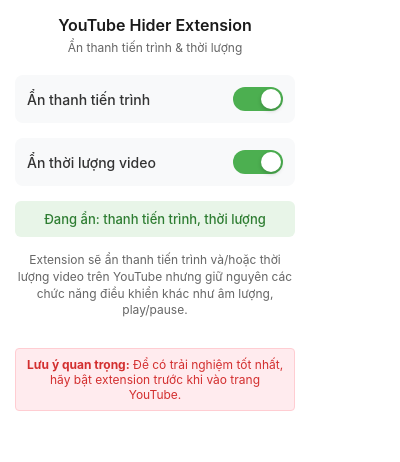
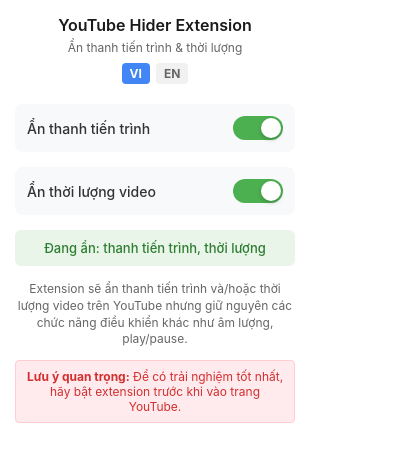
Before and after one commit to PhanKydeptrai/TubeTuner, a browser extension: page popup.html in a window 400 px wide. Drawn offline with Linux system fonts and the light colour scheme.

Commit message:
Add language selection feature and update UI translations

```diff
--- a/popup.html
+++ b/popup.html
@@ -25,6 +25,29 @@
             font-size: 12px;
             color: #666;
             margin: 5px 0 0 0;
+        }
+
+        .language-selector {
+            display: flex;
+            justify-content: center;
+            margin-top: 8px;
+        }
+
+        .lang-option {
+            display: inline-block;
+            padding: 3px 8px;
+            margin: 0 3px;
+            border-radius: 4px;
+            font-size: 12px;
+            cursor: pointer;
+            background-color: #f1f1f1;
+            color: #666;
+            font-weight: bold;
+        }
+
+        .lang-option.active {
+            background-color: #4285f4;
+            color: white;
         }
 
         .toggle-container {
@@ -127,6 +150,10 @@
 <body>    <div class="header">
         <h1 class="title">YouTube Hider Extension</h1>
         <p class="subtitle">Ẩn thanh tiến trình & thời lượng</p>
+        <div class="language-selector">
+            <span class="lang-option" id="lang-vi">VI</span>
+            <span class="lang-option" id="lang-en">EN</span>
+        </div>
     </div><div class="toggle-container">
         <span class="toggle-label">Ẩn thanh tiến trình</span>
         <div class="toggle-switch" id="toggleSwitch">
@@ -147,18 +174,11 @@
             <div class="toggle-slider"></div>
         </div>
     </div>
-
-    <div class="status enabled" id="status">
+      <div class="status enabled" id="status">
         Đang hoạt động
     </div>    <div class="info">
         Extension sẽ ẩn thanh tiến trình và/hoặc thời lượng video trên YouTube nhưng giữ nguyên các chức năng điều khiển khác như âm lượng, play/pause.
-        <br><br>
-        <!-- <strong>Tự động refresh:</strong> Tự động làm mới trang khi bật/tắt extension để áp dụng thay đổi ngay lập tức. -->
     </div>
-
-    <!-- <div class="refresh-note">
-        * Extension hoạt động tốt nhất khi có auto-refresh
-    </div> -->
 
     <div class="important-note">
         <strong>Lưu ý quan trọng:</strong> Để có trải nghiệm tốt nhất, hãy bật extension trước khi vào trang YouTube.
--- a/popup.js
+++ b/popup.js
@@ -4,12 +4,60 @@
     const durationSwitch = document.getElementById('durationSwitch');
     const autoRefreshSwitch = document.getElementById('autoRefreshSwitch');
     const status = document.getElementById('status');
+    const langVi = document.getElementById('lang-vi');
+    const langEn = document.getElementById('lang-en');
 
-    // Lấy trạng thái hiện tại
-    chrome.storage.sync.get(['progressBarHidden', 'durationHidden', 'autoRefreshEnabled'], function(result) {
+    // Translation object
+    const translations = {
+        vi: {
+            title: 'YouTube Hider Extension',
+            subtitle: 'Ẩn thanh tiến trình & thời lượng',
+            hideProgressBar: 'Ẩn thanh tiến trình',
+            hideDuration: 'Ẩn thời lượng video',
+            autoRefresh: 'Tự động refresh',
+            statusActive: 'Đang hoạt động',
+            hidingFeatures: 'Đang ẩn',
+            progressBar: 'thanh tiến trình',
+            duration: 'thời lượng',
+            allDisabled: 'Đã tắt tất cả',
+            extensionInfo: 'Extension sẽ ẩn thanh tiến trình và/hoặc thời lượng video trên YouTube nhưng giữ nguyên các chức năng điều khiển khác như âm lượng, play/pause.',
+            autoRefreshInfo: 'Tự động refresh: Tự động làm mới trang khi bật/tắt extension để áp dụng thay đổi ngay lập tức.',
+            bestWithAutoRefresh: 'Extension hoạt động tốt nhất khi có auto-refresh',
+            importantNote: 'Lưu ý quan trọng: Để có trải nghiệm tốt nhất, hãy bật extension trước khi vào trang YouTube.'
+        },
+        en: {
+            title: 'YouTube Hider Extension',
+            subtitle: 'Hide progress bar & duration',
+            hideProgressBar: 'Hide progress bar',
+            hideDuration: 'Hide video duration',
+            autoRefresh: 'Auto refresh',
+            statusActive: 'Active',
+            hidingFeatures: 'Hiding',
+            progressBar: 'progress bar',
+            duration: 'duration',
+            allDisabled: 'All features disabled',
+            extensionInfo: 'This extension hides the progress bar and/or video duration on YouTube while preserving other controls like volume and play/pause buttons.',
+            autoRefreshInfo: 'Auto refresh: Automatically refreshes the page when toggling the extension to apply changes immediately.',
+            bestWithAutoRefresh: 'Extension works best with auto-refresh enabled',
+            importantNote: 'Important note: For the best experience, enable the extension before visiting YouTube.'
+        }
+    };
+
+    let currentLang = 'vi'; // Default language is Vietnamese    // Lấy trạng thái hiện tại
+    chrome.storage.sync.get(['progressBarHidden', 'durationHidden', 'autoRefreshEnabled', 'language'], function(result) {
         const isEnabled = result.progressBarHidden !== false; // Mặc định là true
         const durationHidden = result.durationHidden !== false; // Mặc định là true
         const autoRefreshEnabled = result.autoRefreshEnabled !== false; // Mặc định là true
+
+        // Set language
+        if (result.language) {
+            currentLang = result.language;
+            console.log('Loaded saved language preference:', currentLang);
+        } else {
+            console.log('No saved language preference, using default:', currentLang);
+        }
+
+        updateLanguageUI();
         updateUI(isEnabled, durationHidden);
         updateAutoRefreshUI(autoRefreshEnabled);
     });
@@ -84,8 +132,7 @@
             });
         });
     }
-
-    function updateUI(progressHidden, durationHidden) {
+      function updateUI(progressHidden, durationHidden) {
         // Update progress bar toggle
         if (progressHidden) {
             toggleSwitch.classList.add('active');
@@ -103,13 +150,13 @@
         // Update status
         if (progressHidden || durationHidden) {
             const features = [];
-            if (progressHidden) features.push('thanh tiến trình');
-            if (durationHidden) features.push('thời lượng');
+            if (progressHidden) features.push(translations[currentLang].progressBar);
+            if (durationHidden) features.push(translations[currentLang].duration);
 
-            status.textContent = `Đang ẩn: ${features.join(', ')}`;
+            status.textContent = `${translations[currentLang].hidingFeatures}: ${features.join(', ')}`;
             status.className = 'status enabled';
         } else {
-            status.textContent = 'Đã tắt tất cả';
+            status.textContent = translations[currentLang].allDisabled;
             status.className = 'status disabled';
         }
     }
@@ -121,4 +168,46 @@
             autoRefreshSwitch.classList.remove('active');
         }
     }
+
+    // Language handling functions
+    function updateLanguageUI() {
+        // Update language toggle
+        langVi.classList.toggle('active', currentLang === 'vi');
+        langEn.classList.toggle('active', currentLang === 'en');
+
+        console.log('Applying language UI updates for:', currentLang);
+
+        // Update all text elements
+        document.querySelector('.title').textContent = translations[currentLang].title;
+        document.querySelector('.subtitle').textContent = translations[currentLang].subtitle;
+        document.querySelectorAll('.toggle-label')[0].textContent = translations[currentLang].hideProgressBar;
+        document.querySelectorAll('.toggle-label')[1].textContent = translations[currentLang].hideDuration;
+        if (document.querySelectorAll('.toggle-label')[2]) {
+            document.querySelectorAll('.toggle-label')[2].textContent = translations[currentLang].autoRefresh;
+        }
+          // Update info sections
+        document.querySelector('.info').innerHTML = translations[currentLang].extensionInfo;
+
+        // Update important note
+        document.querySelector('.important-note').innerHTML =
+            '<strong>' + translations[currentLang].importantNote.split(':')[0] + ':</strong> ' +
+            translations[currentLang].importantNote.split(':')[1];
+
+        // Update status based on current state
+        updateUI(toggleSwitch.classList.contains('active'), durationSwitch.classList.contains('active'));
+    }
+      // Language toggle event listeners
+    langVi.addEventListener('click', function() {
+        currentLang = 'vi';
+        chrome.storage.sync.set({ language: currentLang });
+        console.log('Language preference saved:', currentLang);
+        updateLanguageUI();
+    });
+
+    langEn.addEventListener('click', function() {
+        currentLang = 'en';
+        chrome.storage.sync.set({ language: currentLang });
+        console.log('Language preference saved:', currentLang);
+        updateLanguageUI();
+    });
 });
```
